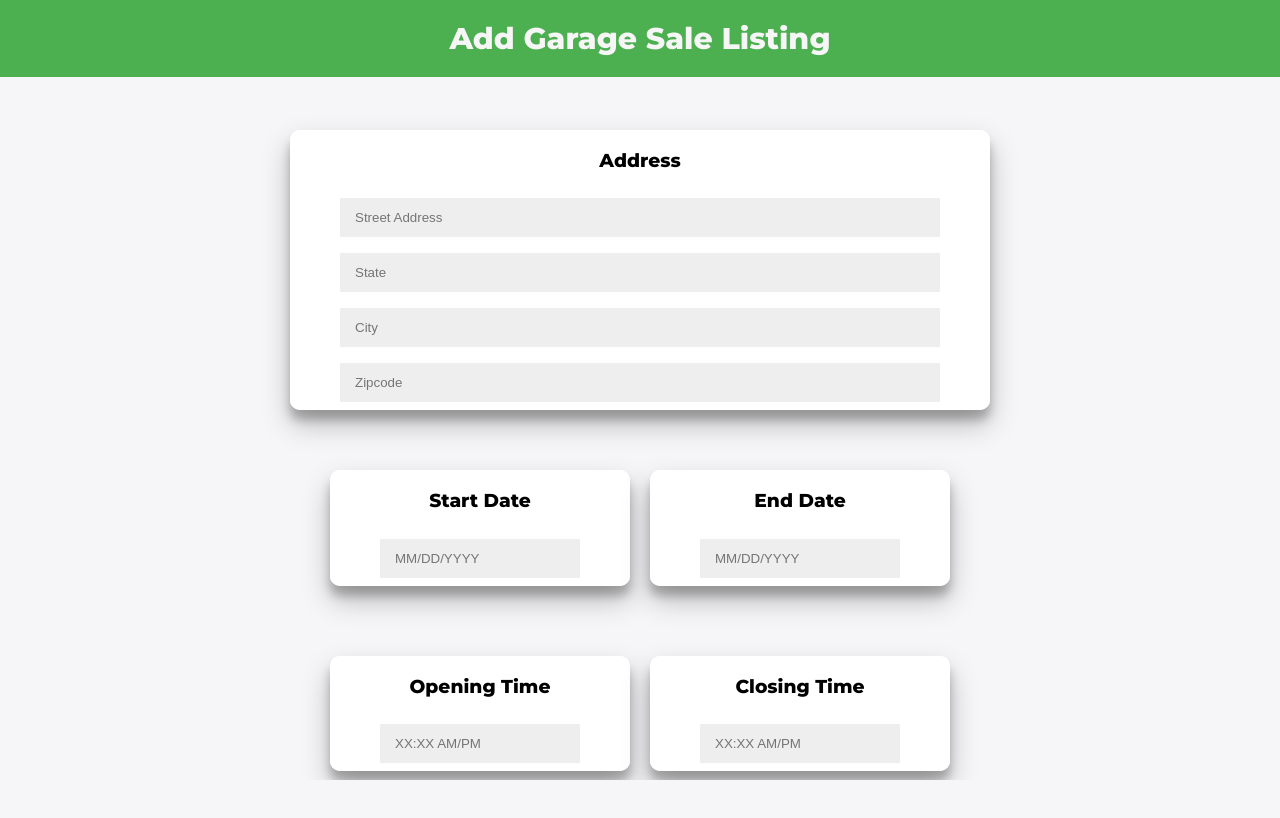
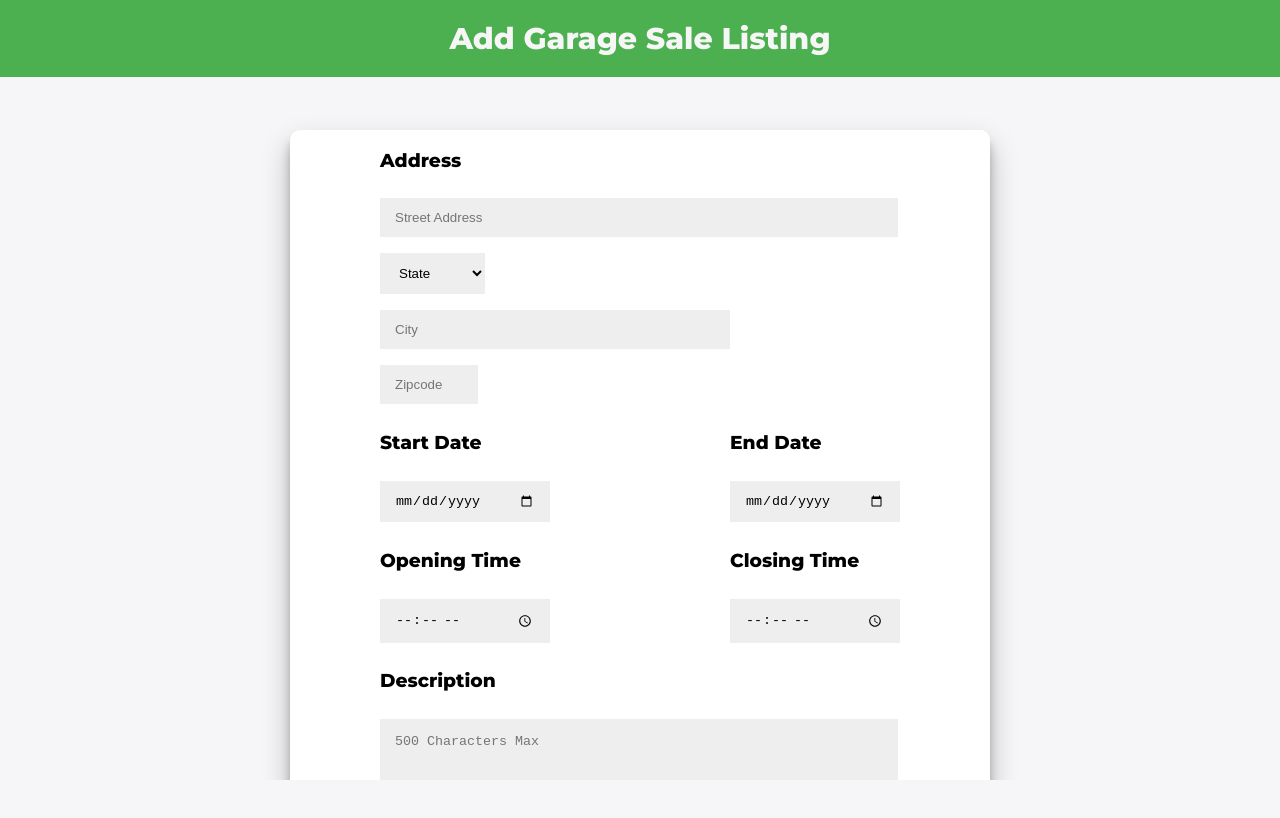
Before and after one commit to eagle-garage-sale/Garage_Sale_Finder, a React (Vite) app in the folder Frontend/: page /form in a window 1280 px wide. Shown: the top 818 px of the page. Built offline with nearby package versions, Linux system fonts and the light colour scheme.

Commit message:
Modified Front Page

```diff
--- a/Frontend/package.json
+++ b/Frontend/package.json
@@ -14,6 +14,8 @@
     "react": "^18.2.0",
     "react-dom": "^18.2.0",
     "react-router-dom": "^6.18.0",
+    "react-select": "^5.8.0",
+    "react-tag-input": "^6.8.1",
     "styled-components": "^6.0.8"
   },
   "devDependencies": {
--- a/Frontend/src/AddListing.jsx
+++ b/Frontend/src/AddListing.jsx
@@ -1,6 +1,6 @@
 import React, {Component, useState} from "react";
 import * as Components from './AddListing_Components';
-
+import { WithContext as ReactTags } from 'react-tag-input';
 
 function AddListing() {
     const [streetAddress, setStreetAddress] = useState('');
@@ -12,6 +12,24 @@ function AddListing() {
     const [openTime, setOpenTime] = useState('');
     const [closeTime, setCloseTime] = useState('');
     const [description, setDescription] = useState('');
+    const [tags, setTags] = useState([]);
+
+    const states = [ 'AL', 'AK', 'AZ', 'AR', 'CA', 'CO', 'CT', 'DE', 'DC', 'FL',
+                     'GA', 'HI', 'ID', 'IL', 'IN', 'IA', 'KS', 'KY', 'LA', 'ME',
+                     'MD', 'MA', 'MI', 'MN', 'MS', 'MO', 'MT', 'NE', 'NV', 'NH',
+                     'NJ', 'NM', 'NY', 'NC', 'ND', 'OH', 'OK', 'OR', 'PA', 'RI',
+                     'SC', 'SD', 'TN', 'TX', 'UT', 'VT', 'VA', 'WA', 'WV', 'WI', 'WY'];
+
+    const handleTagDelete = (i) => {
+        const newTags = [...tags];
+        newTags.splice(i, 1);
+        setTags(newTags);
+    };
+
+    const handleTagAddition = (tag) => {
+        const newTags = [...tags, tag];
+        setTags(newTags);
+      };
 
     const handleButtonClick = () => {
         console.log("Button clicked");
@@ -58,60 +76,53 @@ function AddListing() {
             <Components.Container>
                 <Components.Form>
                     <Components.Title>Address</Components.Title>
-                    <Components.Input type='Street Address' placeholder='Street Address' value = {streetAddress} onChange={(e) => setStreetAddress(e.target.value)}/>
-                    <Components.Input type='State (EX: OR, TX, FL)' placeholder='State' value = {state} onChange={(e) => setState(e.target.value)}/>
-                    <Components.Input type='City' placeholder='City' value = {city} onChange={(e) => setCity(e.target.value)}/>
-                    <Components.Input type='Zipcode' placeholder='Zipcode' value = {zipcode} onChange={(e) => setZipcode(e.target.value)}/>
+                    <Components.AddressInput type='Street Address' placeholder='Street Address' value = {streetAddress} onChange={(e) => setStreetAddress(e.target.value)}/>
+                    <Components.Select type='State' placeholder='State' value = {state} onChange={(e) => setState(e.target.value)}>
+                        <option value ='' disabled>State</option>
+                        {states.map((stateOption, index) => (
+                             <option key={index} value={stateOption}>{stateOption}</option>
+                             ))}
+                    </Components.Select>
+                    <Components.CityInput type='City' placeholder='City' value = {city} onChange={(e) => setCity(e.target.value)}/>
+                    <Components.ZipCodeInput type='Zipcode' placeholder='Zipcode' value = {zipcode} onChange={(e) => setZipcode(e.target.value)}/>
 
+                    <Components.DoubleContainer>
+                        <div>
+                            <Components.Title>Start Date</Components.Title>
+                            <Components.DateInput type='date' value = {startDate} onChange={(e) => setStartDate(e.target.value)}/>
+                        </div>
+                        <div>
+                            <Components.Title>End Date</Components.Title>
+                            <Components.DateInput type='date' value = {endDate} onChange={(e) => setEndDate(e.target.value)}/>
+                        </div>
+                    </Components.DoubleContainer>
+
+                    <Components.DoubleContainer>
+                        <div>
+                            <Components.Title>Opening Time</Components.Title>
+                            <Components.TimeInput type='time' value = {openTime} onChange={(e) => setOpenTime(e.target.value)}/>
+                        </div>
+                        <div>
+                            <Components.Title>Closing Time</Components.Title>
+                            <Components.TimeInput type='time' value = {closeTime} onChange={(e) => setCloseTime(e.target.value)}/>
+                        </div>
+                    </Components.DoubleContainer>
+                    <Components.Title>Description</Components.Title>
+                    <Components.DescriptionInput type='description' placeholder='500 Characters Max' value = {description} onChange={(e) => setDescription(e.target.value)}/>
+                    <Components.Title>Keywords</Components.Title>
+                    <ReactTags
+                       tags={tags}
+                       handleDelete={handleTagDelete}
+                       handleAddition={handleTagAddition}
+                       renderTag={({ tag, onDelete, index }) => (
+                           <Components.Tag key={index} onClick={() => onDelete(index)}>
+                             {tag.text}
+                           </Components.Tag>
+                         )}
+                        />
                 </Components.Form>
             </Components.Container>
 
-            </Components.CenteredWrapper>
-
-            <Components.ContainerWrapper>
-
-                <Components.TinyContainer>
-                    <Components.Form>
-                        <Components.Title>Start Date</Components.Title>
-                        <Components.Input type='start_date' placeholder='MM/DD/YYYY' value = {startDate} onChange={(e) => setStartDate(e.target.value)}/>
-                    </Components.Form>
-                </Components.TinyContainer>
-
-                <Components.TinyContainer>
-                    <Components.Form>
-                        <Components.Title>End Date</Components.Title>
-                        <Components.Input type='end_date' placeholder='MM/DD/YYYY' value = {endDate} onChange={(e) => setEndDate(e.target.value)}/>
-                    </Components.Form>
-                </Components.TinyContainer>
-
-            </Components.ContainerWrapper>
-
-            <Components.ContainerWrapper>
-
-            <Components.TinyContainer>
-                <Components.Form>
-                    <Components.Title>Opening Time</Components.Title>
-                    <Components.Input type='open_time' placeholder='XX:XX AM/PM' value = {openTime} onChange={(e) => setOpenTime(e.target.value)}/>
-                </Components.Form>
-            </Components.TinyContainer>
-
-            <Components.TinyContainer>
-                <Components.Form>
-                    <Components.Title>Closing Time</Components.Title>
-                    <Components.Input type='close_time' placeholder='XX:XX AM/PM' value = {closeTime} onChange={(e) => setCloseTime(e.target.value)}/>
-                </Components.Form>
-            </Components.TinyContainer>
-
-            </Components.ContainerWrapper>
-
-            <Components.CenteredWrapper>
-
-            <Components.Container>
-                <Components.Form>
-                    <Components.Title>Description</Components.Title>
-                    <Components.DescriptionInput type='description' placeholder='500 Characters Max' value = {description} onChange={(e) => setDescription(e.target.value)}/>
-                </Components.Form>
-            </Components.Container>
 
             </Components.CenteredWrapper>
 
@@ -120,7 +131,6 @@ function AddListing() {
             </Components.Button>
 
 
-
         </div>
     )
 }
--- a/Frontend/src/AddListing_Components.jsx
+++ b/Frontend/src/AddListing_Components.jsx
@@ -1,5 +1,29 @@
 import React from 'react';
 import styled from 'styled-components';
+
+export const Select = styled.select`
+ background-color: #eee;
+  border: none;
+  padding: 12px 15px;
+  margin: 8px 0;
+  width: 15%;
+
+  .react-select__control {
+    background-color: #eee;
+    border: none;
+    padding: 12px 15px;
+    margin: 8px 0;
+    width: 100%;
+  }
+
+  .react-select__value-container {
+    padding: 0;
+  }
+
+  .react-select__single-value {
+    color: #333;
+  }
+`
 
 export const header = styled.div`
   background-color: #4caf50;
@@ -23,9 +47,9 @@ position: relative;
 overflow: hidden;
 width: 700px;
 max-width: 100%;
-min-height: 100px;
+min-height: 850px;
 margin-top: 100px;
-margin-bottom: 10px:
+margin-bottom: 10px;
 justify-content: center;
 /* Add margin to space out the containers */
 `;
@@ -36,16 +60,19 @@ export const CenteredWrapper = styled.div`
   margin: 50px auto;
 `;
 
-export const TinyContainer = styled.div`
-background-color: #fff;
-border-radius: 10px;
-box-shadow: 0 14px 28px rgba(0, 0, 0, 0.25), 0 10px 10px rgba(0, 0, 0, 0.22);
-position: relative;
-overflow: hidden;
-width: 300px;
-max-width: 100%;
-min-height: 100px;
-margin: 10px ;
+export const DoubleContainer = styled.div`
+  display: flex;
+  justify-content: space-between;
+  width: 100%;
+
+  & > div {
+    flex: 1;
+    margin-right: 10px;  // Adjust the margin as needed
+  }
+
+  &:last-child {
+    margin-right: 0;
+  }
 `;
 
 export const ContainerWrapper = styled.div`
@@ -57,17 +84,60 @@ export const ContainerWrapper = styled.div`
 export const Form = styled.form`
 background-color: #ffffff;
 display: flex;
-align-items: center;
-justify-content: center;
+align-items: left;
+justify-content: left;
 flex-direction: column;
-padding: 0 50px;
+padding: 0 0px;
 height: 100%;
-text-align: center;
+width: 100%;
+margin-left: 90px;
 `;
 
 export const Title = styled.h3`
 font-weight: bold;
-margin: 1;
+margin: 0.5;
+`;
+
+
+
+export const AddressInput = styled.input`
+background-color: #eee;
+border: none;
+padding: 12px 15px;
+margin: 8px 0;
+width: 74%;
+`;
+
+export const ZipCodeInput = styled.input`
+background-color: #eee;
+border: none;
+padding: 12px 15px;
+margin: 8px 0;
+width: 14%;
+`;
+
+export const CityInput = styled.input`
+background-color: #eee;
+border: none;
+padding: 12px 15px;
+margin: 8px 0;
+width: 50%;
+`;
+
+export const DateInput = styled.input`
+background-color: #eee;
+border: none;
+padding: 12px 15px;
+margin: 8px 0;
+width: 50%;
+`;
+
+export const TimeInput = styled.input`
+background-color: #eee;
+border: none;
+padding: 12px 15px;
+margin: 8px 0;
+width: 50%;
 `;
 
 export const Input = styled.input`
@@ -75,7 +145,7 @@ background-color: #eee;
 border: none;
 padding: 12px 15px;
 margin: 8px 0;
-width: 100%;
+width: 70%;
 `;
 
 export const DescriptionInput = styled.textarea`
@@ -83,7 +153,7 @@ background-color: #eee;
 border: none;
 padding: 15px; /* Adjust the padding for your desired appearance */
 margin: 8px 0;
-width: 100%;
+width: 74%;
 height: 100px; /* Set the desired height for your textarea */
 resize: vertical; /* Allow vertical resizing, but not horizontal */
 `;
@@ -93,12 +163,12 @@ border-radius: 20px;
 border: 1px solid #25E970;
 background-color: #25E970;
 color: #ffffff;
-font-size: 12px;
+font-size: 18px;
 font-weight: bold;
 padding: 12px 45px;
+margin: 4px auto;
+margin-left: 1160px;
 letter-spacing: 1px;
-margin: -10px auto;
-margin-left: 805px;
 text-transform: uppercase;
 transition: transform 80ms ease-in;
 &:active{
@@ -108,3 +178,20 @@ transition: transform 80ms ease-in;
     outline: none;
 }
 `;
+
+export const Tag = styled.div`
+  background-color: #25E970;
+  color: #ffffff;
+  font-size: 12px;
+  font-weight: bold;
+  border-radius: 20px;
+  margin: 4px;
+  padding: 6px 12px;
+  display: inline-block;
+  cursor: pointer;
+  transition: background-color 0.3s;
+
+  &:hover {
+    background-color: #1a945b;
+  }
+`;
```
Also changed, not shown: 1 other file (tests, documents, lock files or other folders).
